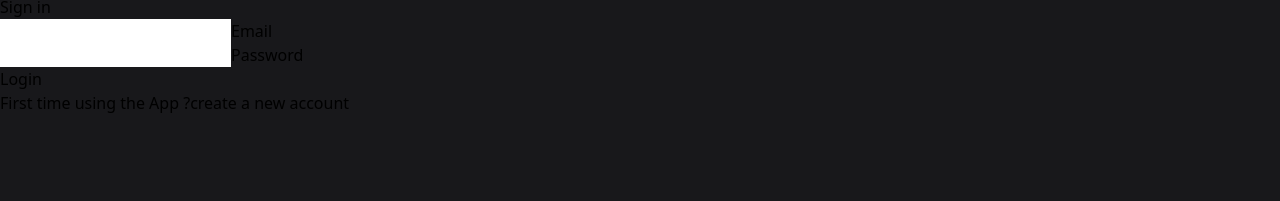
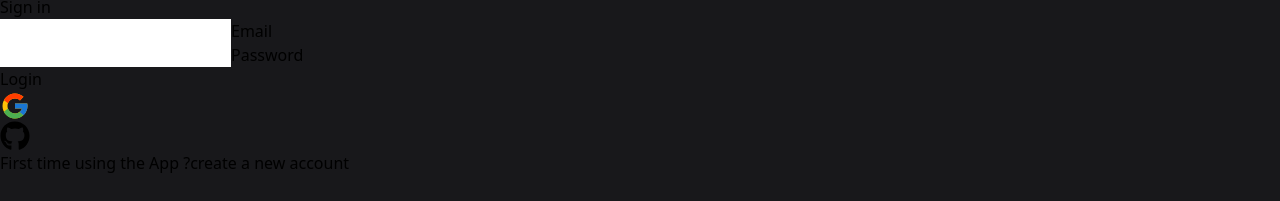
Before and after one commit to abdorabee/GradProject, a Next.js app: page /auth in a window 1280 px wide. Shown: the part 351-552 px from the top of the page. Built offline with nearby package versions, Linux system fonts and the light colour scheme.

Commit message:
added the google and github sign in feature

```diff
--- a/package.json
+++ b/package.json
@@ -9,6 +9,7 @@
     "lint": "next lint"
   },
   "dependencies": {
+    "@next-auth/prisma-adapter": "^1.0.5",
     "@prisma/client": "^4.11.0",
     "@types/node": "18.15.0",
     "@types/react": "18.0.28",
@@ -21,6 +22,7 @@
     "next-auth": "^4.20.1",
     "react": "18.2.0",
     "react-dom": "18.2.0",
+    "react-icons": "^4.8.0",
     "sha512": "^0.0.1",
     "typescript": "4.9.5"
   },
--- a/pages/api/auth/[...nextauth].ts
+++ b/pages/api/auth/[...nextauth].ts
@@ -2,9 +2,20 @@ import NextAuth from "next-auth/next";
 import Credentials from "next-auth/providers/credentials";
 import prismadb from "@/lib/prismadb";
 import { compare } from "bcryptjs";
+import GithubProvider from "next-auth/providers/github";
+import GoogleProvider from "next-auth/providers/google";
+import { PrismaAdapter } from "@next-auth/prisma-adapter";
 
 export default NextAuth({
   providers: [
+    GithubProvider({
+      clientId: process.env.GITHUB_ID || "",
+      clientSecret: process.env.GITHUB_SECRET || ""
+    }),
+    GoogleProvider({
+      clientId: process.env.GOOGLE_CLIENT_ID || "",
+      clientSecret: process.env.GOOGLE_CLIENT_SECRET || ""
+    }),
     Credentials({
       id: "credentials",
       name: "Credentials",
@@ -38,23 +49,24 @@ export default NextAuth({
           user.hashedPassword
         );
 
-        if(!isCorrectPassword){
-            throw new Error("Incorrect password ");
+        if (!isCorrectPassword) {
+          throw new Error("Incorrect password ");
         }
 
         return user;
       }
     })
   ],
-  pages:{
-    signIn:'/auth',
+  pages: {
+    signIn: "/auth"
   },
-  debug: process.env.NODE_ENV === 'development',
-  session:{
-    strategy:'jwt',
+  debug: process.env.NODE_ENV === "development",
+  adapter: PrismaAdapter(prismadb),
+  session: {
+    strategy: "jwt"
   },
-  jwt:{
-    secret: process.env.NEXTAUTH_JWT_SECRET,
+  jwt: {
+    secret: process.env.NEXTAUTH_JWT_SECRET
   },
-  secret: process.env.NEXTAUTH_SECRET,
+  secret: process.env.NEXTAUTH_SECRET
 });
--- a/pages/auth.tsx
+++ b/pages/auth.tsx
@@ -4,6 +4,9 @@ import "tailwindcss/tailwind.css";
 import axios from "axios";
 import { signIn } from "next-auth/react";
 import { useRouter } from "next/router";
+import {FcGoogle} from 'react-icons/fc';
+import {FaGithub} from 'react-icons/fa';
+
 
 const Auth = () => {
   const router = useRouter();
@@ -86,6 +89,42 @@ const Auth = () => {
             >
               {variant === "login" ? "Login" : "Sign up"}
             </button>
+            <div className="flex flex-row items-center gap-4 mt-8 justify-center">
+             <div
+             onClick={()=>signIn('google',{callbackUrl:'/'})}
+             className="
+             w-10
+             h-10
+             bg-white
+             rounded-full
+             items-center
+             justify-center
+             flex
+             cursor-pointer
+             hover:opacity-80
+             transition
+             "
+             >
+             <FcGoogle size={30}/>
+             </div>
+             <div
+             onClick={()=>signIn('github',{callbackUrl:'/'})}
+             className="
+             w-10
+             h-10
+             bg-white
+             rounded-full
+             items-center
+             justify-center
+             flex
+             cursor-pointer
+             hover:opacity-80
+             transition
+             "
+             >
+             <FaGithub size={30}/>
+             </div>
+            </div>
             <p className="text-neutral-500 mt-12">
               {variant === "login"
                 ? "First time using the App ?"
```
Also changed, not shown: 2 other files (tests, documents, lock files or other folders).
